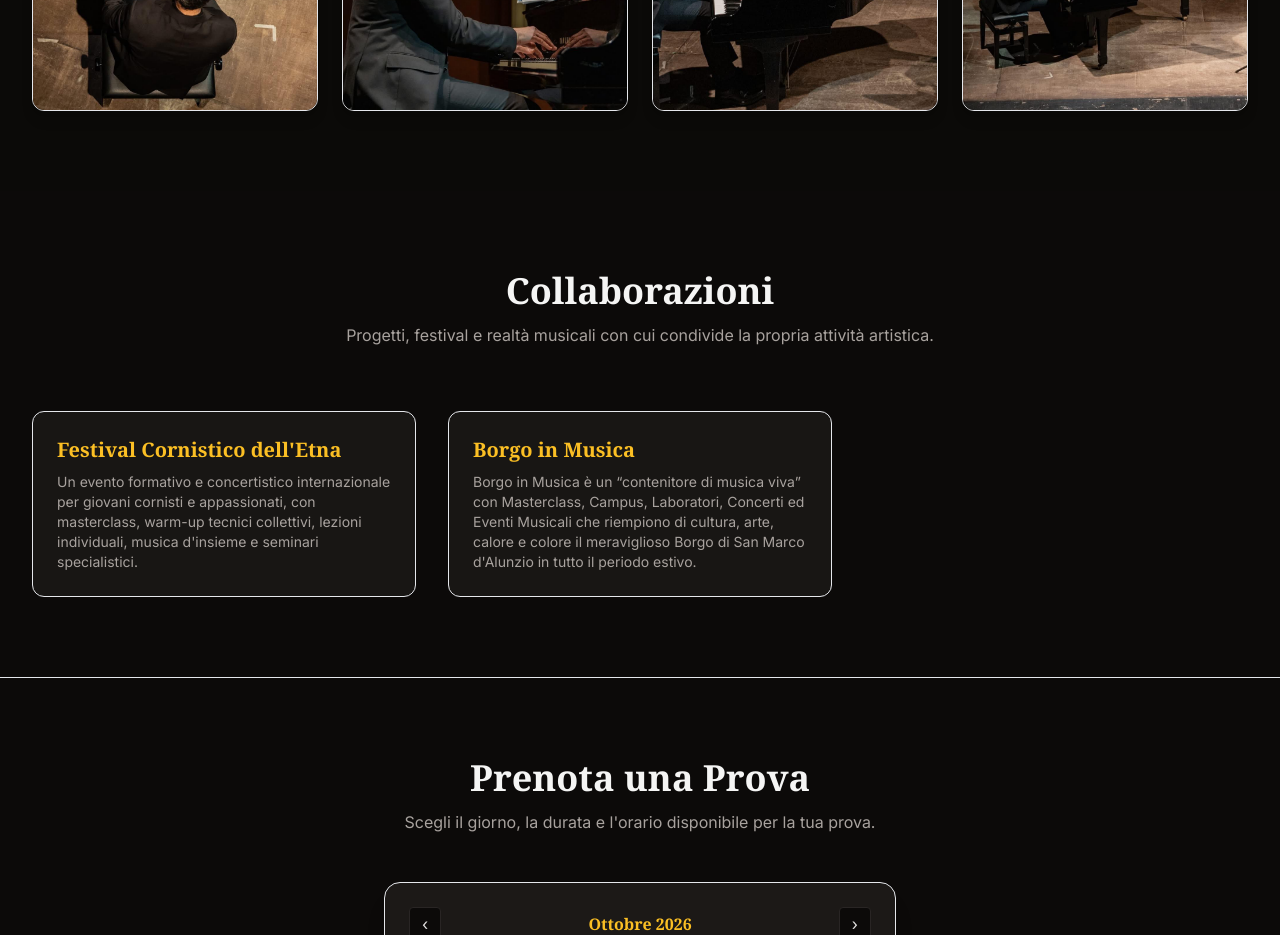
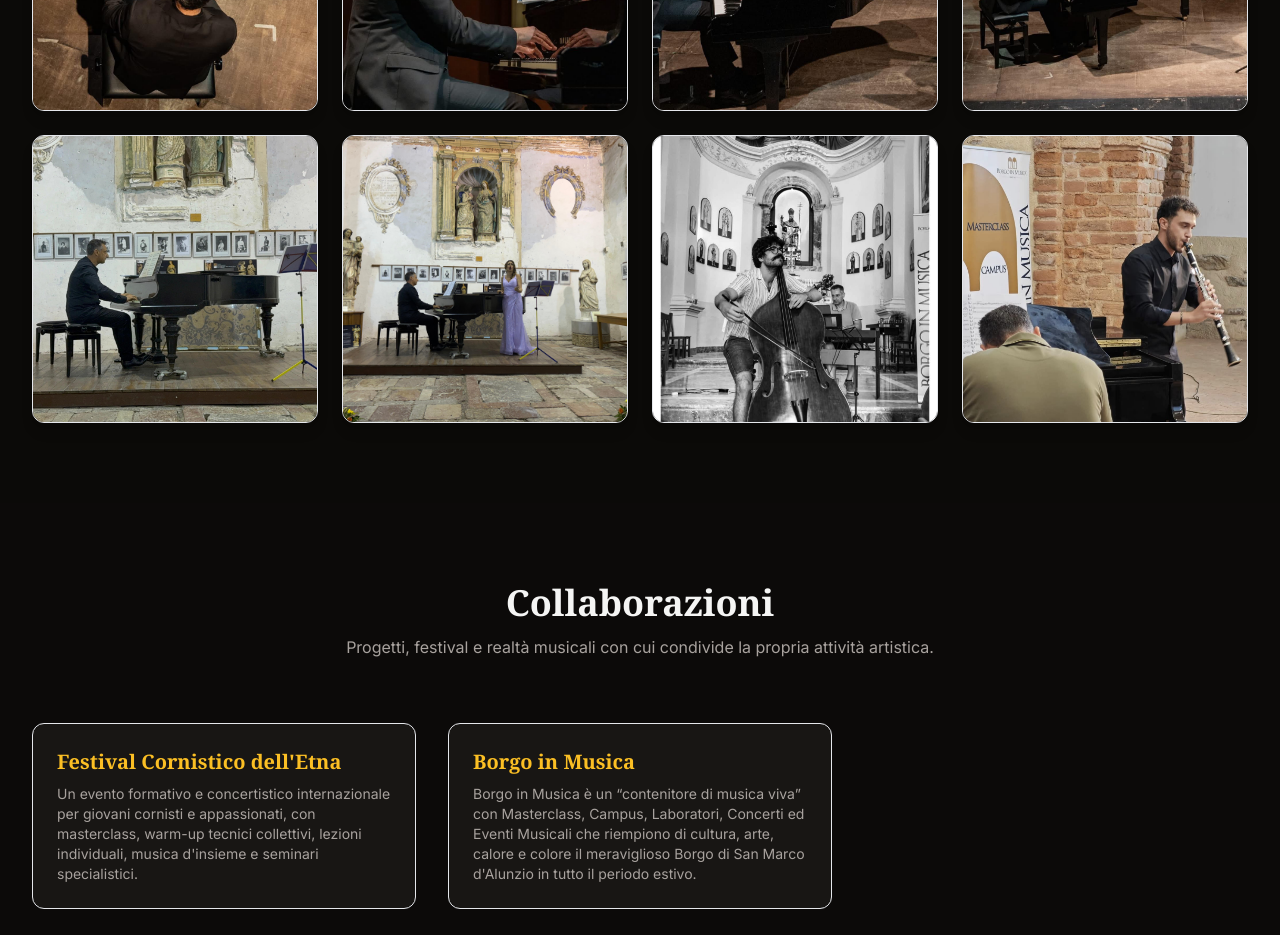
Before and after one commit to alessianotaro/pianista, a website: page index.html in a window 1280 px wide. Shown: the part 2240-3175 px from the top of the page. Drawn offline with nearby package versions, Linux system fonts and the light colour scheme; no server answers; a web font is replaced by a local one.

Commit message:
Add files via upload

```diff
--- a/index.html
+++ b/index.html
@@ -142,6 +142,23 @@
                     <div class="overflow-hidden rounded-xl border gold-border h-72 bg-stone-900 shadow-lg group">
                         <img src="DanieleNotaro (4).jpeg" alt="Daniele Notaro 4" class="w-full h-full object-cover group-hover:scale-105 transition duration-500">
                     </div>
+                    <!-- Foto 5 -->
+                    <div class="overflow-hidden rounded-xl border gold-border h-72 bg-stone-900 shadow-lg group">
+                        <img src="DanieleNotaro (5).jpeg" alt="Daniele Notaro 5" class="w-full h-full object-cover group-hover:scale-105 transition duration-500">
+                    </div>
+                    <!-- Foto 6 -->
+                    <div class="overflow-hidden rounded-xl border gold-border h-72 bg-stone-900 shadow-lg group">
+                        <img src="DanieleNotaro (6).jpeg" alt="Daniele Notaro 6" class="w-full h-full object-cover group-hover:scale-105 transition duration-500">
+                    </div>
+                    <!-- Foto 7 -->
+                    <div class="overflow-hidden rounded-xl border gold-border h-72 bg-stone-900 shadow-lg group">
+                        <img src="DanieleNotaro (7).jpeg" alt="Daniele Notaro 7" class="w-full h-full object-cover group-hover:scale-105 transition duration-500">
+                    </div>
+                    <!-- Foto 8 -->
+                    <div class="overflow-hidden rounded-xl border gold-border h-72 bg-stone-900 shadow-lg group">
+                        <img src="DanieleNotaro (8).jpeg" alt="Daniele Notaro 8" class="w-full h-full object-cover group-hover:scale-105 transition duration-500">
+                    </div>
+
                 </div>
             </div>
         </section>
```
Also changed, not shown: DanieleNotaro (5).jpeg (added), DanieleNotaro (6).jpeg (added), DanieleNotaro (7).jpeg (added), DanieleNotaro (8).jpeg (added).
